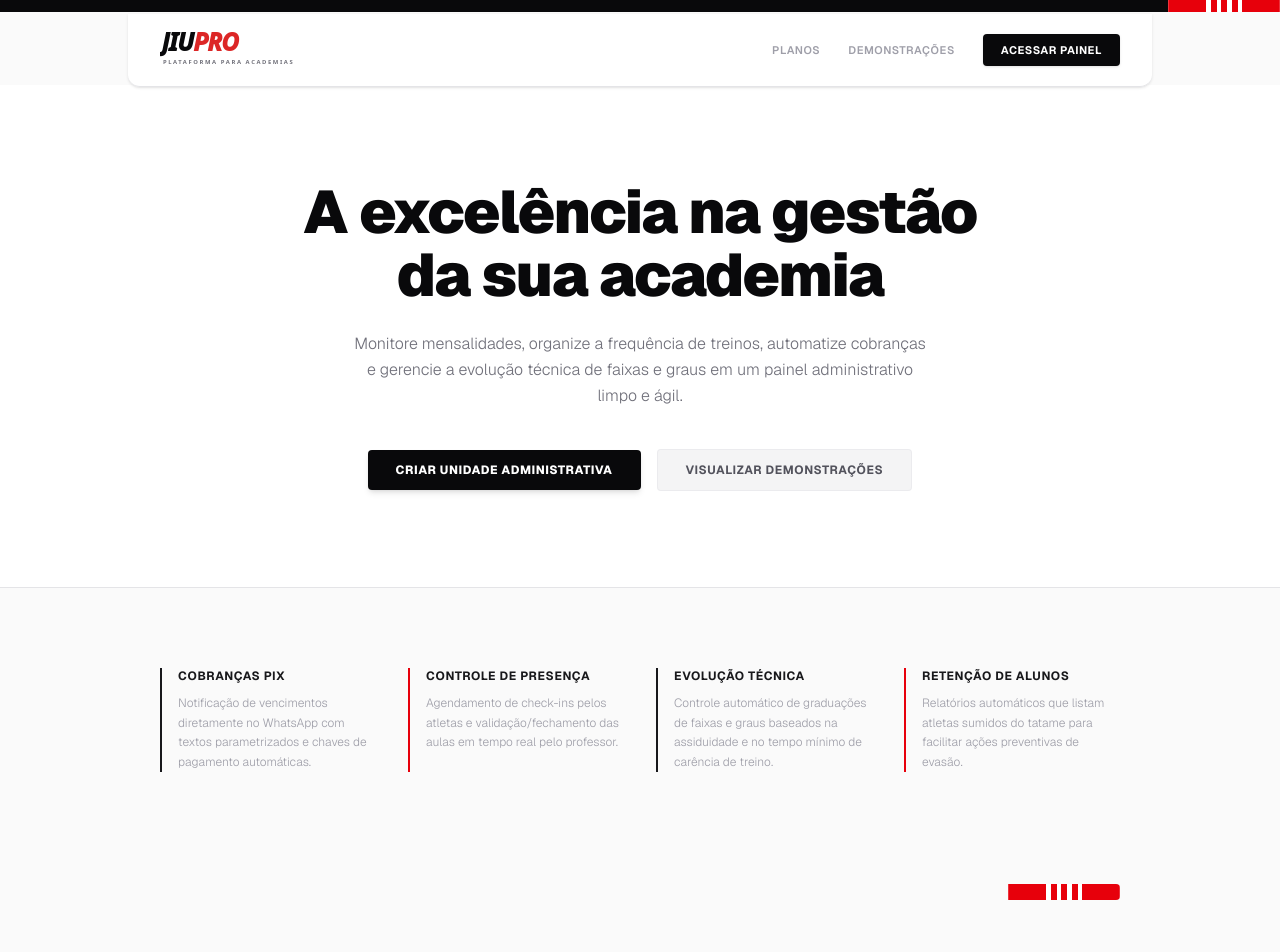
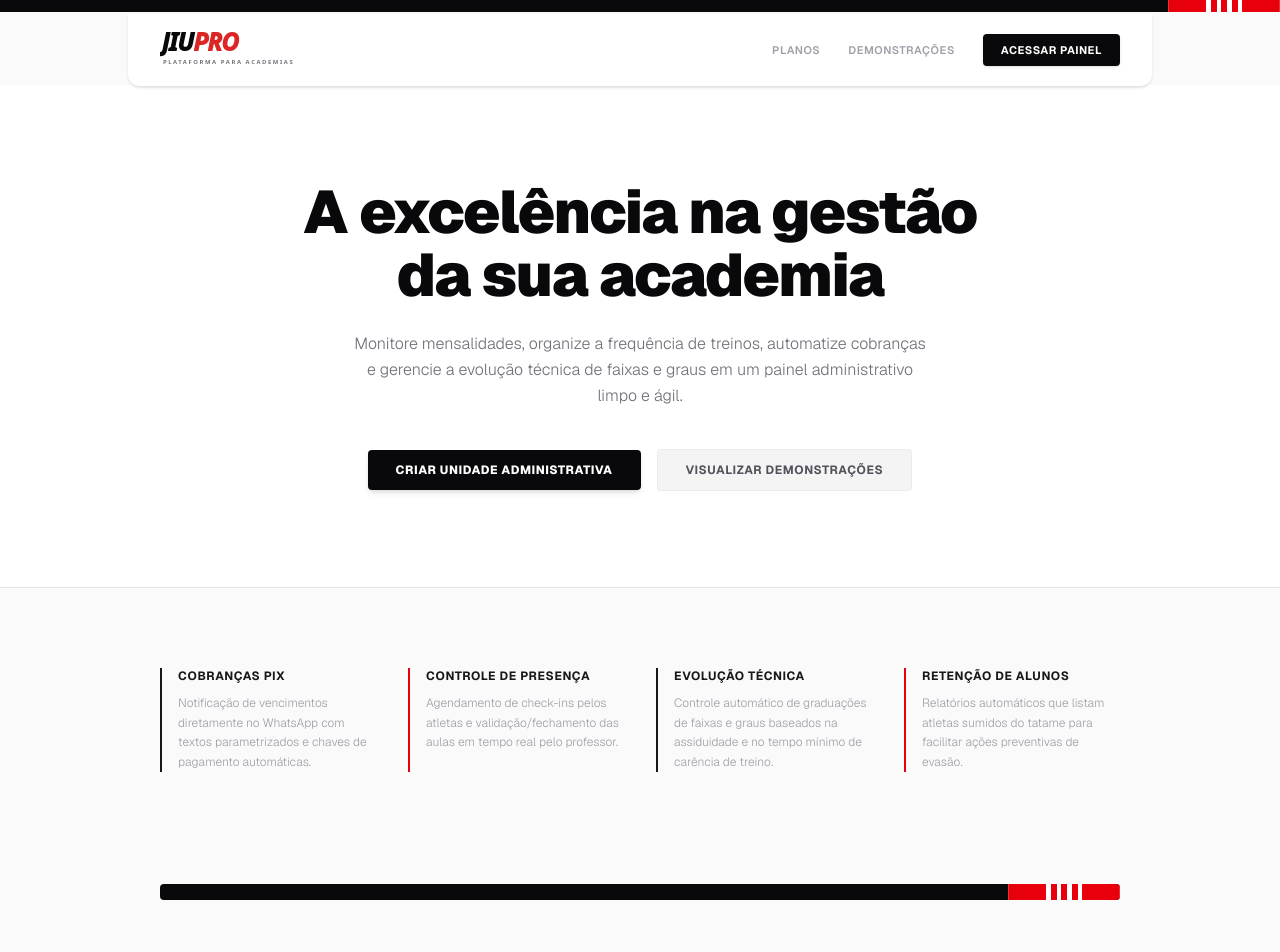
Before and after one commit to hugovitor/JiuPro, a Next.js app: page / in a window 1280 px wide. Shown: the top 952 px of the page. Built offline with nearby package versions, Linux system fonts and the light colour scheme; no server answers.

Commit message:
fix: restore bg-zinc-950 background color to the separator belt in page.tsx

```diff
--- a/app/page.tsx
+++ b/app/page.tsx
@@ -205,7 +205,7 @@ export default function SaaSLandingPage() {
 
         {/* Separator mimicking the black belt design with centered, equal-sized white stripes. FIXED bg-zinc-950 color */}
         <div className="max-w-5xl mx-auto px-6 sm:px-8 my-8">
-          <div className="h-4 bg-zinc-955 rounded overflow-hidden flex justify-end">
+          <div className="h-4 bg-zinc-950 rounded overflow-hidden flex justify-end">
             <div className="w-28 h-full bg-red-600 flex items-center justify-center gap-1.5 px-2 border-l border-r border-white/20">
               <div className="w-[4.5px] h-full bg-white" />
               <div className="w-[4.5px] h-full bg-white" />
```
